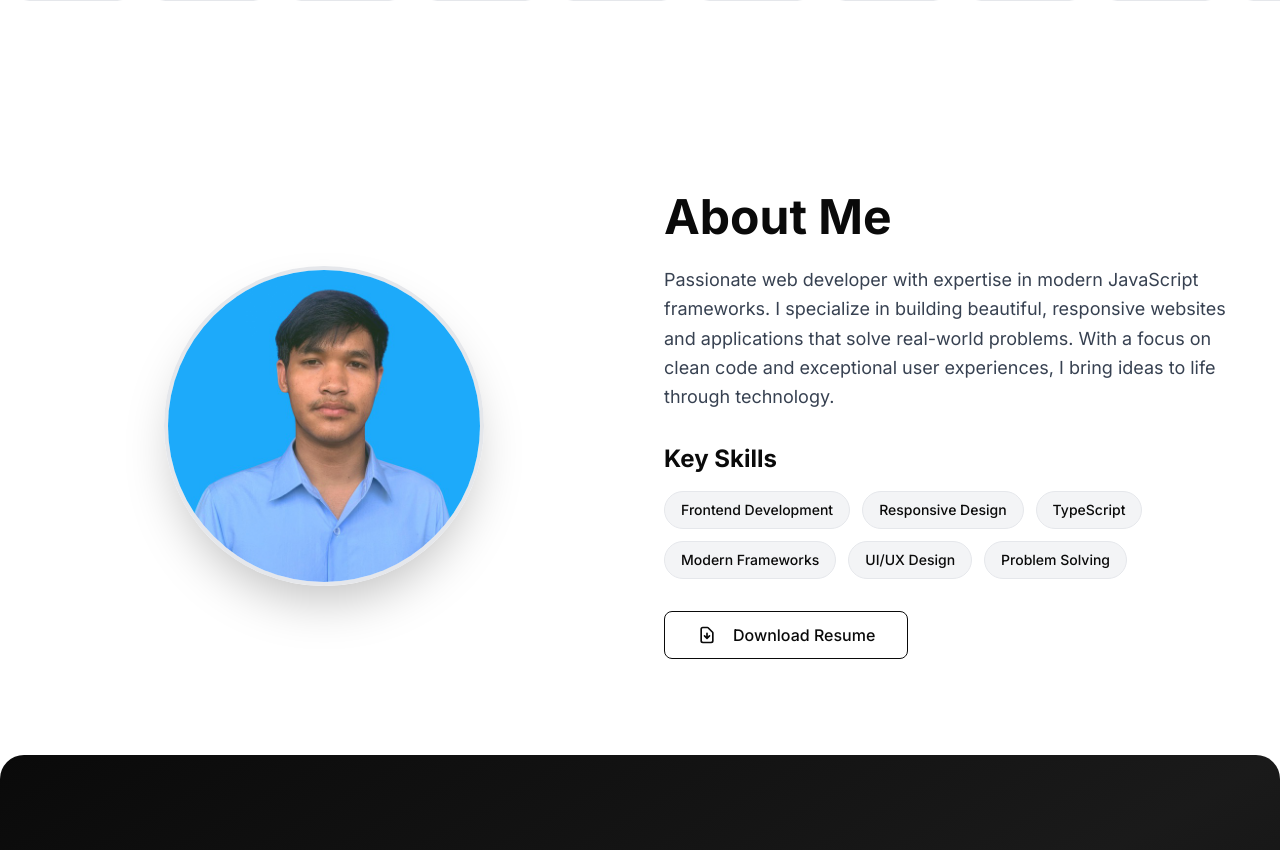
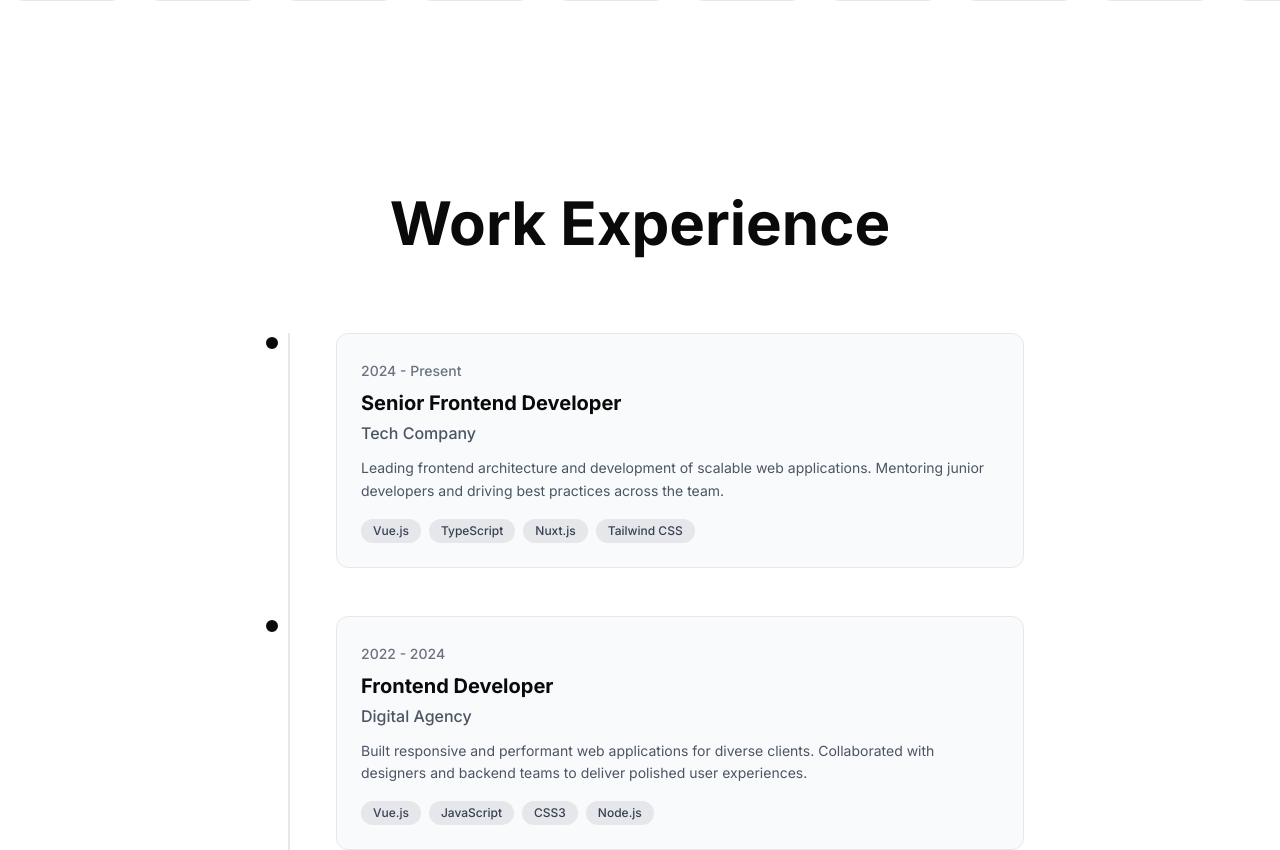
Before and after one commit to koeuk/Portfolio, a Nuxt app: page / in a window 1280 px wide. Shown: the part 1947-2797 px from the top of the page. Built offline with nearby package versions, Linux system fonts and the light colour scheme.

Commit message:
feat: Implement a new experience section including a dedicated component, data structure, and navigation link.

```diff
--- /dev/null
+++ b/components/Experience.vue
@@ -0,0 +1,77 @@
+<template>
+  <section id="experience" ref="elementRef" class="section bg-white dark:bg-primary overflow-hidden">
+    <div :class="{ 'section-visible': isVisible }">
+      <h2 class="text-4xl md:text-5xl lg:text-6xl font-bold text-center mb-20 text-primary dark:text-white section-title">
+        {{ t('experience.title') }}
+      </h2>
+
+      <div class="relative max-w-3xl mx-auto section-content">
+        <!-- Timeline line -->
+        <div class="absolute left-4 md:left-8 top-0 bottom-0 w-0.5 bg-gray-200 dark:bg-gray-700"></div>
+
+        <div
+          v-for="(exp, index) in experiences"
+          :key="exp.id"
+          class="relative pl-12 md:pl-20 pb-12 last:pb-0"
+        >
+          <!-- Timeline dot -->
+          <div class="absolute left-2.5 md:left-6.5 top-1 w-3 h-3 rounded-full bg-primary dark:bg-white border-2 border-primary dark:border-white"></div>
+
+          <!-- Card -->
+          <div class="bg-gray-50 dark:bg-primary-light rounded-xl p-6 border border-gray-200 dark:border-gray-700 hover:shadow-lg transition-all duration-300">
+            <span class="inline-block text-sm font-medium text-gray-500 dark:text-gray-400 mb-2">
+              {{ exp.period }}
+            </span>
+            <h3 class="text-xl font-bold text-primary dark:text-white mb-1">
+              {{ t(`experience.${exp.id}.role`) }}
+            </h3>
+            <p class="text-gray-600 dark:text-gray-300 font-medium mb-3">
+              {{ t(`experience.${exp.id}.company`) }}
+            </p>
+            <p class="text-gray-600 dark:text-gray-400 text-sm leading-relaxed mb-4">
+              {{ t(`experience.${exp.id}.description`) }}
+            </p>
+            <div class="flex flex-wrap gap-2">
+              <span
+                v-for="tech in exp.technologies"
+                :key="tech"
+                class="px-3 py-1 text-xs font-medium rounded-full bg-gray-200 dark:bg-primary text-gray-700 dark:text-gray-300"
+              >
+                {{ tech }}
+              </span>
+            </div>
+          </div>
+        </div>
+      </div>
+    </div>
+  </section>
+</template>
+
+<script setup lang="ts">
+const { experiences } = useData()
+const { t } = useI18n()
+const { isVisible, elementRef } = useScrollAnimation()
+</script>
+
+<style scoped>
+.section-title,
+.section-content {
+  opacity: 0;
+  filter: blur(10px);
+  transform: translateY(50px) scale(0.95);
+  transition: all 1.2s cubic-bezier(0.22, 1, 0.36, 1);
+}
+
+.section-visible .section-title {
+  opacity: 1;
+  filter: blur(0);
+  transform: translateY(0) scale(1);
+}
+
+.section-visible .section-content {
+  opacity: 1;
+  filter: blur(0);
+  transform: translateY(0) scale(1);
+  transition-delay: 0.15s;
+}
+</style>
--- a/components/Navbar.vue
+++ b/components/Navbar.vue
@@ -101,6 +101,7 @@
         { href: '/#home', label: 'nav.home' },
         { href: '/#projects', label: 'nav.projects' },
         { href: '/#skills', label: 'nav.skills' },
+        { href: '/#experience', label: 'nav.experience' },
         { href: '/#about', label: 'nav.about' },
         { href: '/#contact', label: 'nav.contact' },
         { href: '/blog', label: 'nav.blog', isPage: true }
--- a/composables/useData.ts
+++ b/composables/useData.ts
@@ -13,6 +13,15 @@ export interface Skill {
   name: string;
   icon: string;
   category: "frontend" | "backend" | "tools";
+}
+
+export interface Experience {
+  id: string;
+  role: string;
+  company: string;
+  period: string;
+  description: string;
+  technologies: string[];
 }
 
 export const useData = () => {
@@ -120,6 +129,33 @@ export const useData = () => {
     { name: "VS Code", icon: "💻", category: "tools" },
   ];
 
+  const experiences: Experience[] = [
+    {
+      id: "1",
+      role: "Senior Frontend Developer",
+      company: "Tech Company",
+      period: "2024 - Present",
+      description: "Leading frontend architecture and development of scalable web applications. Mentoring junior developers and driving best practices across the team.",
+      technologies: ["Vue.js", "TypeScript", "Nuxt.js", "Tailwind CSS"],
+    },
+    {
+      id: "2",
+      role: "Frontend Developer",
+      company: "Digital Agency",
+      period: "2022 - 2024",
+      description: "Built responsive and performant web applications for diverse clients. Collaborated with designers and backend teams to deliver polished user experiences.",
+      technologies: ["Vue.js", "JavaScript", "CSS3", "Node.js"],
+    },
+    {
+      id: "3",
+      role: "Junior Web Developer",
+      company: "Startup Inc",
+      period: "2021 - 2022",
+      description: "Developed and maintained client-facing websites. Gained hands-on experience with modern frontend frameworks and agile development workflows.",
+      technologies: ["HTML5", "CSS3", "JavaScript", "Git"],
+    },
+  ];
+
   const badges = [
     "Frontend Development",
     "Responsive Design",
@@ -133,6 +169,7 @@ export const useData = () => {
     personalInfo,
     projects,
     skills,
+    experiences,
     badges,
   };
 };
--- a/composables/useI18n.ts
+++ b/composables/useI18n.ts
@@ -13,6 +13,7 @@ const translations: Translations = {
   "nav.home": { en: "Home", km: "ទំព័រដើម", zh: "首页" },
   "nav.projects": { en: "Projects", km: "គម្រោង", zh: "项目" },
   "nav.skills": { en: "Skills", km: "ជំនាញ", zh: "技能" },
+  "nav.experience": { en: "Experience", km: "បទពិសោធន៍", zh: "经验" },
   "nav.about": { en: "About", km: "អំពី", zh: "关于" },
   "nav.contact": { en: "Contact", km: "ទំនាក់ទំនង", zh: "联系" },
   "nav.blog": { en: "Blog", km: "ប្លក់", zh: "博客" },
@@ -44,6 +45,58 @@ const translations: Translations = {
     en: "Skills & Technologies",
     km: "ជំនាញ និង បច្ចេកវិទ្យា",
     zh: "技能与技术",
+  },
+
+  // Experience
+  "experience.title": {
+    en: "Work Experience",
+    km: "បទពិសោធន៍ការងារ",
+    zh: "工作经验",
+  },
+  "experience.1.role": {
+    en: "Senior Frontend Developer",
+    km: "អ្នកបង្កើត Frontend ជាន់ខ្ពស់",
+    zh: "高级前端开发工程师",
+  },
+  "experience.1.company": {
+    en: "Tech Company",
+    km: "ក្រុមហ៊ុនបច្ចេកវិទ្យា",
+    zh: "科技公司",
+  },
+  "experience.1.description": {
+    en: "Leading frontend architecture and development of scalable web applications. Mentoring junior developers and driving best practices across the team.",
+    km: "ដឹកនាំស្ថាបត្យកម្ម frontend និងការអភិវឌ្ឍន៍កម្មវិធីវេបដែលអាចពង្រីកបាន។ ណែនាំអ្នកអភិវឌ្ឍន៍វ័យក្មេង និងជំរុញការអនុវត្តល្អបំផុតក្នុងក្រុម។",
+    zh: "领导前端架构和可扩展Web应用程序的开发。指导初级开发人员并推动团队最佳实践。",
+  },
+  "experience.2.role": {
+    en: "Frontend Developer",
+    km: "អ្នកបង្កើត Frontend",
+    zh: "前端开发工程师",
+  },
+  "experience.2.company": {
+    en: "Digital Agency",
+    km: "ភ្នាក់ងារឌីជីថល",
+    zh: "数字代理公司",
+  },
+  "experience.2.description": {
+    en: "Built responsive and performant web applications for diverse clients. Collaborated with designers and backend teams to deliver polished user experiences.",
+    km: "បង្កើតកម្មវិធីវេបឆ្លើយតប និងមានប្រសិទ្ធភាពសម្រាប់អតិថិជនផ្សេងៗ។ សហការជាមួយអ្នករចនា និងក្រុម backend ដើម្បីផ្តល់បទពិសោធន៍អ្នកប្រើប្រាស់ល្អ។",
+    zh: "为不同客户构建响应式高性能Web应用程序。与设计师和后端团队合作，交付精致的用户体验。",
+  },
+  "experience.3.role": {
+    en: "Junior Web Developer",
+    km: "អ្នកបង្កើតវេបសាយវ័យក្មេង",
+    zh: "初级Web开发工程师",
+  },
+  "experience.3.company": {
+    en: "Startup Inc",
+    km: "ក្រុមហ៊ុន Startup",
+    zh: "创业公司",
+  },
+  "experience.3.description": {
+    en: "Developed and maintained client-facing websites. Gained hands-on experience with modern frontend frameworks and agile development workflows.",
+    km: "បង្កើត និងថែទាំវេបសាយសម្រាប់អតិថិជន។ ទទួលបានបទពិសោធន៍ជាក់ស្តែងជាមួយ framework frontend ទំនើប និងការអភិវឌ្ឍន៍ agile។",
+    zh: "开发和维护面向客户的网站。获得了现代前端框架和敏捷开发工作流程的实践经验。",
   },
 
   // About
--- a/pages/index.vue
+++ b/pages/index.vue
@@ -3,6 +3,7 @@
     <Hero />
     <Projects />
     <Skills />
+    <Experience />
     <About />
     <Contact />
   </div>
```
